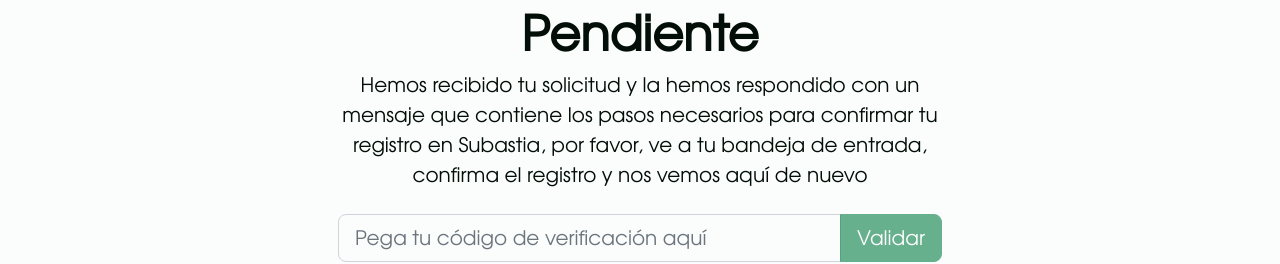
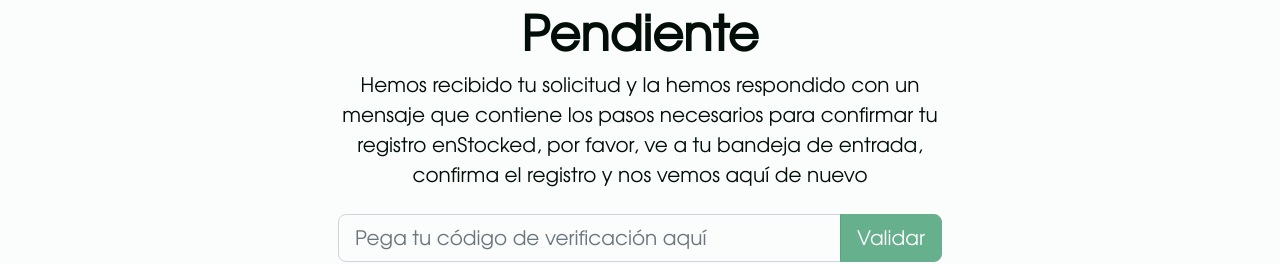
Before and after one commit to wonddark/mercadi, a React (Create React App) app: page /registro/confirmar in a window 1280 px wide. Shown: the part 243-507 px from the top of the page. Built offline with nearby package versions, Linux system fonts and the light colour scheme; no server answers.

Commit message:
Reading the app's name from env vars

```diff
--- a/src/components/security/ConfirmRegistration.tsx
+++ b/src/components/security/ConfirmRegistration.tsx
@@ -1,4 +1,4 @@
-import { ReactComponent as EmailSent } from "../../assets/undraw_mail_sent.svg";
+import {ReactComponent as EmailSent} from "../../assets/undraw_mail_sent.svg";
 import useConfirmRegistration from "../../hooks/confirm-registration.hook";
 import usePageTitle from "../../hooks/page-title.hook";
 import useIsLogged from "../../hooks/is-logged.hook";
@@ -20,7 +20,7 @@ function ConfirmRegistration() {
           <p className="lead mb-4">
             Hemos recibido tu solicitud y la hemos respondido con un mensaje que
             contiene los pasos necesarios para confirmar tu registro en
-            Subastia, por favor, ve a tu bandeja de entrada, confirma el
+            {process.env.REACT_APP_APP_NAME}, por favor, ve a tu bandeja de entrada, confirma el
             registro y nos vemos aquí de nuevo
           </p>
           <form className="my-3">
```
